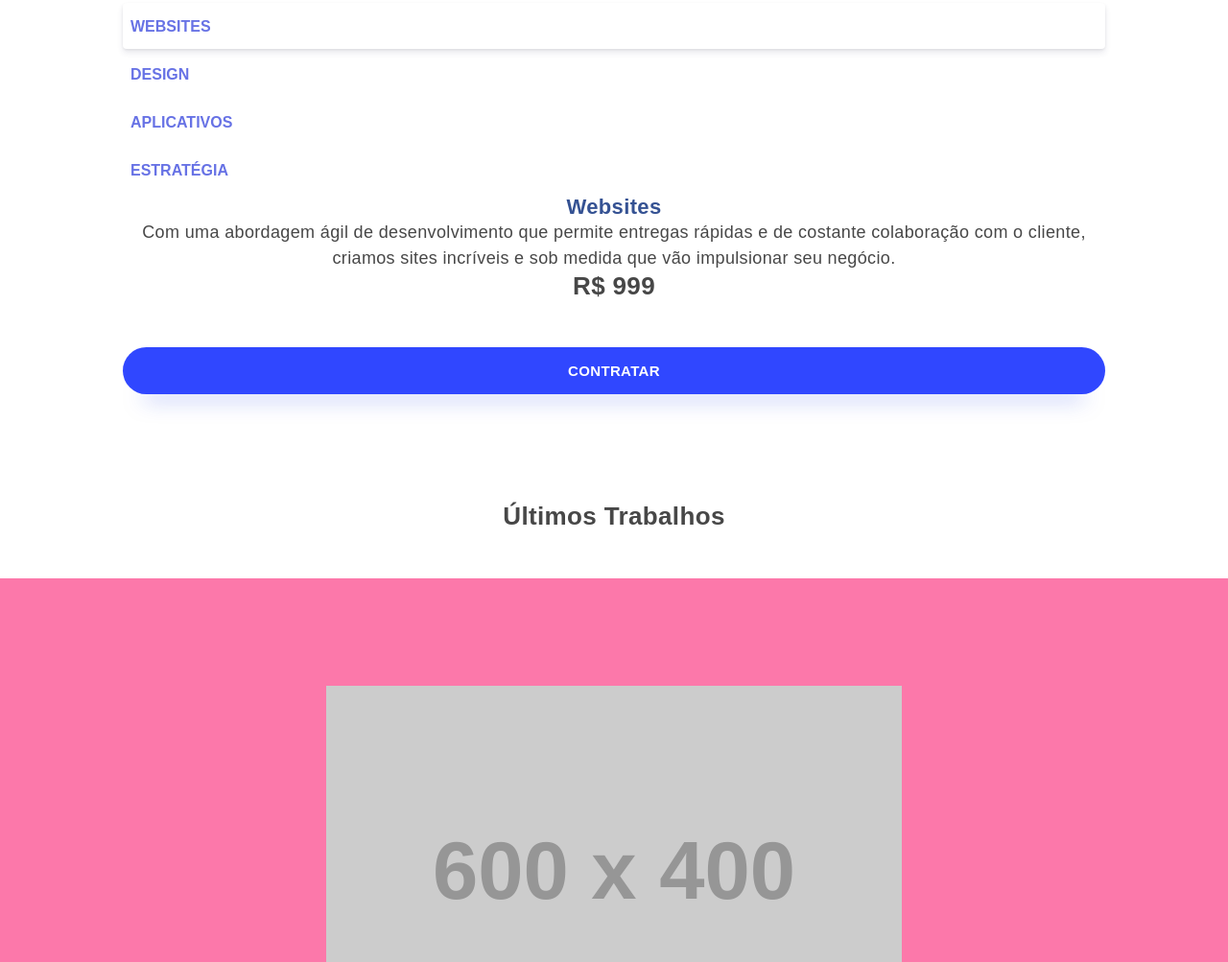
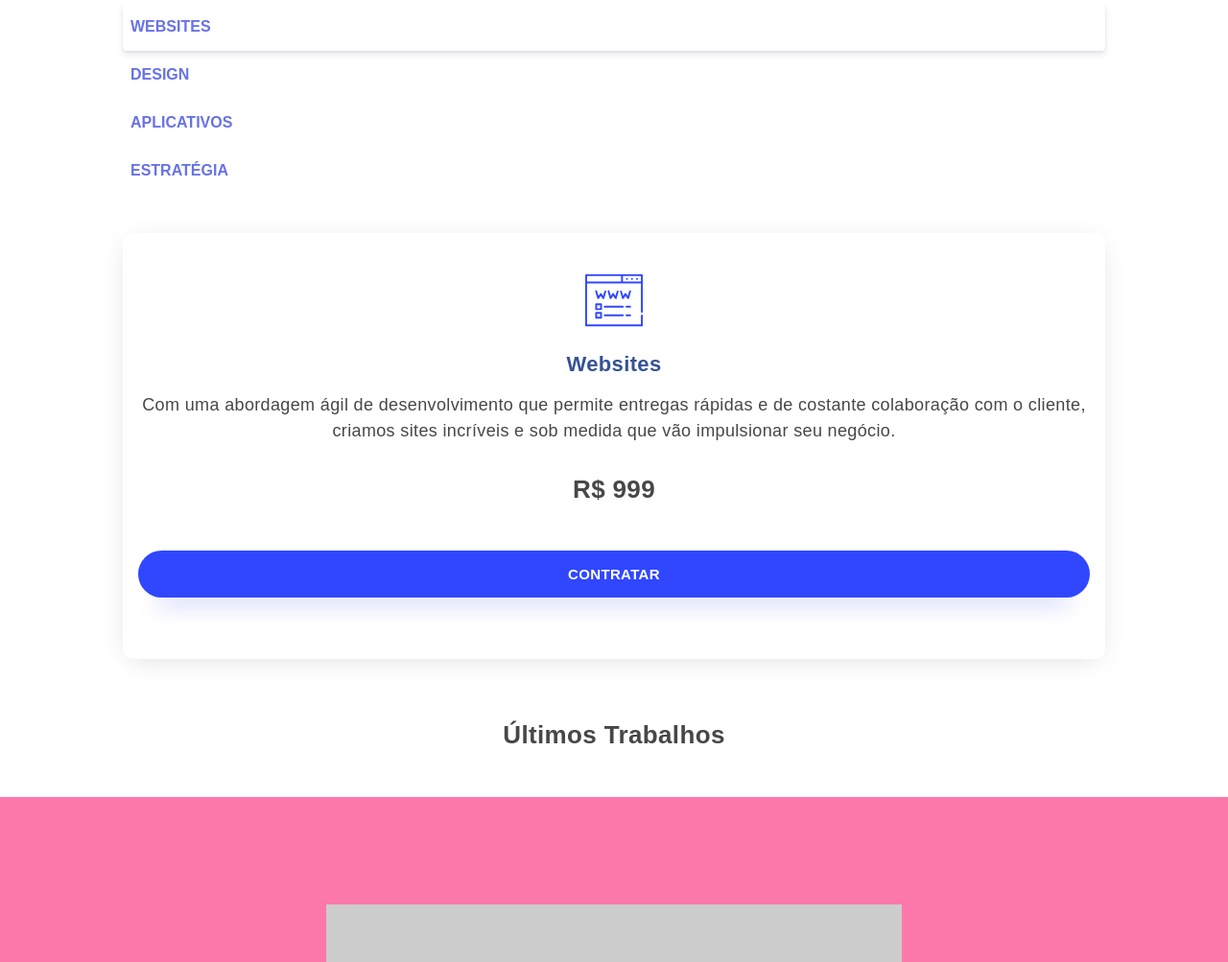
Before and after one commit to agenciagotime/site-gotime, a website: page src/index.html in a window 1280 px wide. Shown: the part 1963-2966 px from the top of the page at 96% size. Drawn offline with Linux system fonts and the light colour scheme; placeholder pictures from the web are drawn by us; a script that the page names is missing.

Commit message:
Estilos seção serviços

```diff
--- a/src/assets/sass/_home.sass
+++ b/src/assets/sass/_home.sass
@@ -154,13 +154,29 @@
 .service__selection
   position: absolute
   width: 100%
-  height: 48px
+  height: 50px
   border-radius: 4px
   background: $branco
   box-shadow: 0 4px 6px rgba(50,50,93,.11), 0 1px 3px rgba(0,0,0,.08)
   will-change: transform
   transform-origin: 50% 0
   display: block
+
+.services__card
+  margin: $space*5 0 0
+  box-shadow: 0px 5px 30px -8px rgba(0,0,0,0.16)
+  border-radius: 10px
+
+.card__wrapper
+  padding: $space*5 $space*2 $space*2
+
+.card__image
+  margin: 0 auto 24px
+  height: 60px
+  width: 60px
+
+.card__text
+  padding: $space*2 0 $space*4
 
 //  ================================ Últimos Trabalhos ================================
 #cases
--- a/src/index.html
+++ b/src/index.html
@@ -268,7 +268,14 @@
         </nav>
         <div class="services__card">
           <div class="card__wrapper">
-            <div class="card__image"></div>
+            <div class="card__image">
+              <svg xmlns="http://www.w3.org/2000/svg" version="1" viewBox="0 0 470 470">
+                <g fill="#3047ff">
+                  <path d="M463 23H8c-5 0-8 3-8 7v410c0 4 3 8 8 8h455c4 0 7-4 7-8v-80a7 7 0 1 0-15 0v73H15V98h440v232a7 7 0 1 0 15 0V30c0-4-3-7-7-7zM15 38h278v45H15V38zm293 45V38h147v45H308z" />
+                  <path d="M382 52a8 8 0 1 0 0 16 8 8 0 0 0 0-16zM341 52a8 8 0 1 0 0 16 8 8 0 0 0 0-16zM423 52a8 8 0 1 0 0 16 8 8 0 0 0 0-16zM149 226c3 0 5-2 6-5l17-58a8 8 0 0 0-14-4l-13 41-11-20a7 7 0 0 0-13 0l-12 20-13-41a7 7 0 1 0-14 4l17 58a8 8 0 0 0 14 1l14-23 14 23c2 3 5 4 8 4zM206 226a8 8 0 0 0 8-4l14-23 14 23a8 8 0 0 0 14-1l17-58a8 8 0 0 0-14-4l-13 41-12-20a7 7 0 0 0-12 0l-12 20-13-41a7 7 0 1 0-14 4l17 58c1 3 3 5 6 5zM369 154c-4-1-8 1-9 5l-13 41-12-20a7 7 0 0 0-13 0l-12 20-12-41a8 8 0 0 0-14 4l17 58a8 8 0 0 0 14 1l14-23 14 23a8 8 0 0 0 14-1l17-58c1-4-1-8-5-9zM137 269c0-5-4-8-8-8H89c-4 0-7 3-7 8v40c0 4 3 7 7 7h40c4 0 8-3 8-7v-40zm-15 32H97v-25h25v25zM129 331H89c-4 0-7 3-7 8v40c0 4 3 7 7 7h40c4 0 8-3 8-7v-40c0-5-4-8-8-8zm-7 40H97v-25h25v25zM367 281h-30a7 7 0 1 0 0 15h30a7 7 0 1 0 0-15zM307 281H159a7 7 0 1 0 0 15h148a7 7 0 1 0 0-15zM367 351h-30a7 7 0 1 0 0 15h30a7 7 0 1 0 0-15zM307 351H159a7 7 0 1 0 0 15h148a7 7 0 1 0 0-15z" />
+                </g>
+              </svg>
+            </div>
             <div class="card__content">
               <h3>Websites</h3>
               <div class="card__text">
```
Also changed, not shown: src/assets/css/style.css.
